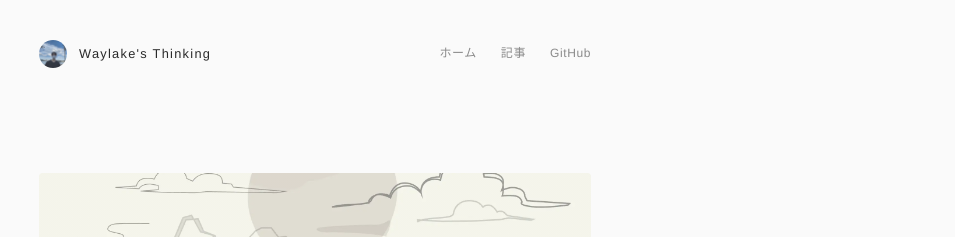
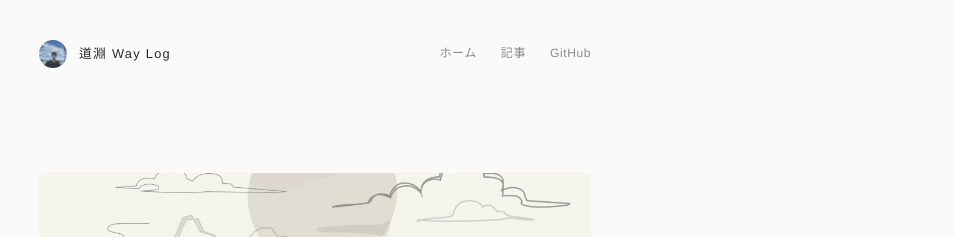
Before and after one commit to waylake/waylake.github.io, a Jekyll site: the page built from index.md, in a window 1280 px wide. Shown: the top 237 px of the page, without its empty margins (325-1280 px from the left). Built offline with Jekyll 4.4.1, drawn with Linux system fonts in a browser that asks for light colours.

Commit message:
fix(branding): update site title to 道淵 Way Log

```diff
--- a/_config.yml
+++ b/_config.yml
@@ -18,7 +18,7 @@
 # You can create any custom variable you would like, and they will be accessible
 # in the templates via {{ site.myvariable }}.
 
-title: Waylake's Thinking
+title: 道淵 Way Log
 description: GitHub 협업 전략 및 개발 관련 생각 정리
 description_ko: GitHub 협업 문제 해결 및 개발 워크플로우 최적화에 대한 생각과 전략을 공유합니다.
 baseurl: ""
```
